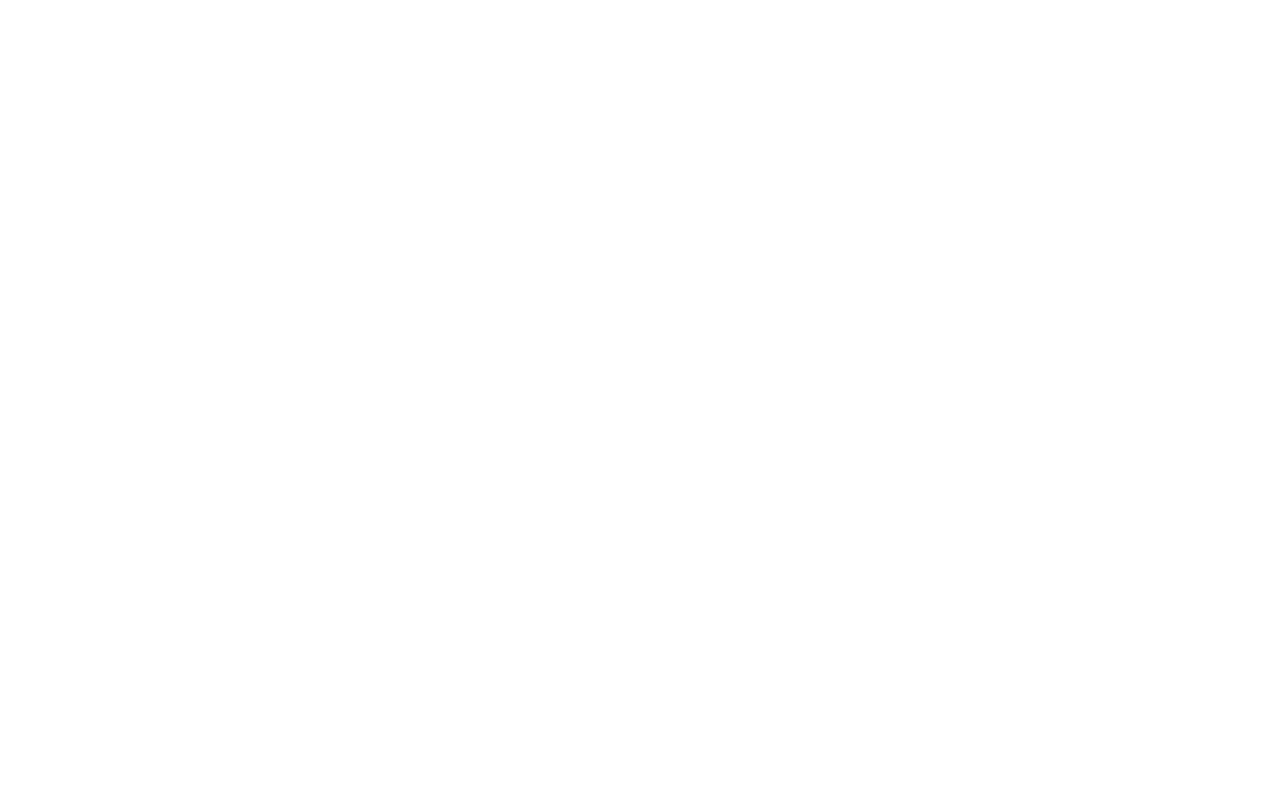
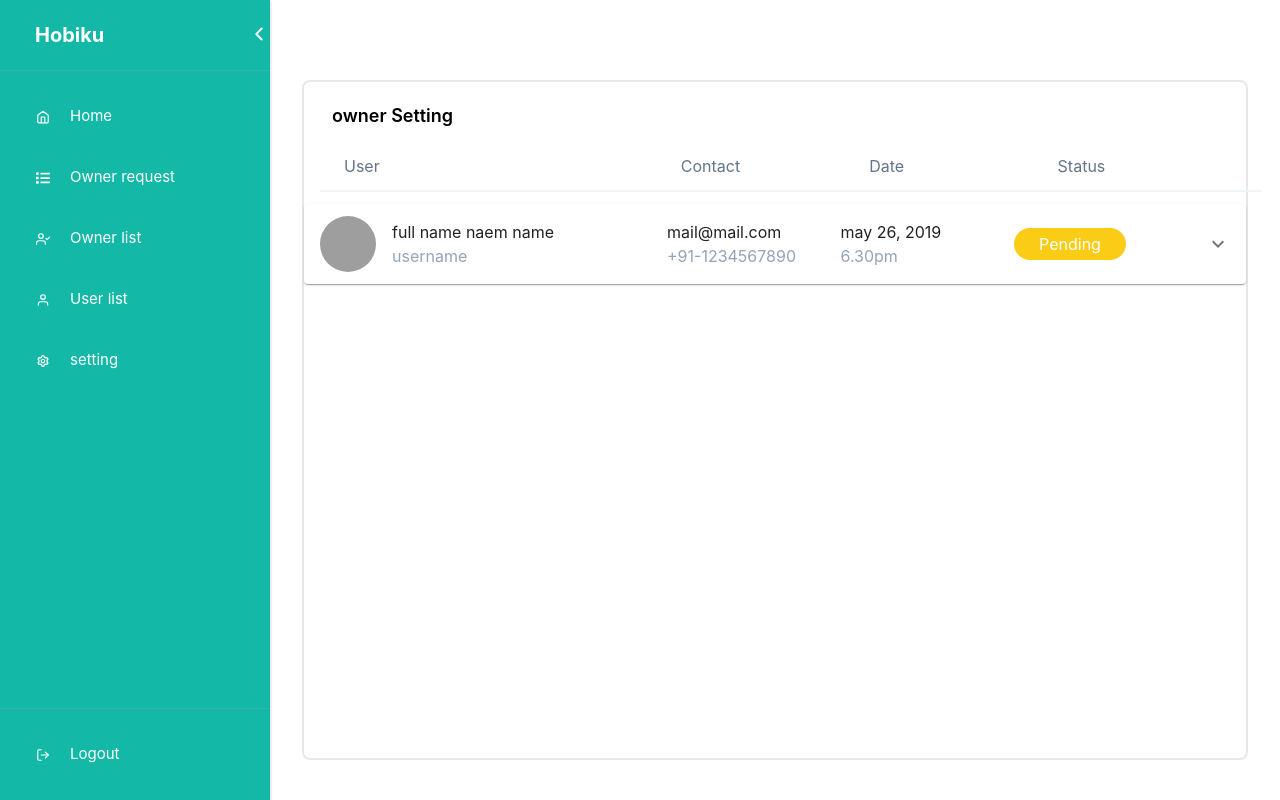
Before and after one commit to ATiarK/Hobiku-booking-sport-arena, a React (Create React App) app: page /admin/setting in a window 1280 px wide. Before the commit this address had no page. Built offline with nearby package versions, Linux system fonts and the light colour scheme; grey boxes are pictures that could not be loaded.

Commit message:
add link to page

```diff
--- a/src/components/sidebar/CustomSidebar.css
+++ b/src/components/sidebar/CustomSidebar.css
@@ -34,6 +34,11 @@
   color: #fff;
   margin: 10px 0px;
   font-weight: medium;
+}
+
+#header .pro-sidebar .pro-menu a {
+  text-decoration: none;
+  color: #fff;
 }
 
 #header
--- a/src/components/sidebar/Sidebar.jsx
+++ b/src/components/sidebar/Sidebar.jsx
@@ -21,8 +21,6 @@
   FiLogOut,
   FiUserCheck,
   FiUser,
-  FiArrowLeftCircle,
-  FiArrowRightCircle,
   FiChevronLeft,
   FiChevronRight,
 } from "react-icons/fi";
@@ -70,25 +68,26 @@
                 className=" hover:bg-emerald-900 active:bg-emerald-900 hover:rounded-full"
                 icon={<FaList />}
               >
-                Owner Request
+                <a href="/admin/">Owner request</a>
               </MenuItem>
               <MenuItem
                 className=" hover:bg-emerald-900 active:bg-emerald-900 hover:rounded-full"
                 icon={<FiUserCheck />}
               >
-                Owner List
+                <a href="/admin/list-owner">Owner list</a>
               </MenuItem>
               <MenuItem
                 className=" hover:bg-emerald-900 active:bg-emerald-900 hover:rounded-full"
                 icon={<FiUser />}
               >
-                User List
+                <a href="/admin/list-user">User list</a>
               </MenuItem>
               <MenuItem
-                className=" hover:bg-emerald-900 active:bg-emerald-900 hover:rounded-full"
+                id="menu-settings-admin"
+                className=" hover:bg-emerald-900 active:bg-emerald-900 hover:rounded-full focus:bg-emerald-900"
                 icon={<BiCog />}
               >
-                Settings
+                <a href="/admin/setting">setting</a>
               </MenuItem>
             </Menu>
           </SidebarContent>
--- a/src/pages/admin/AdminDashboard.jsx
+++ b/src/pages/admin/AdminListOwner.jsx
@@ -1,16 +1,14 @@
 import React from "react";
 import AccordionMui from "../../components/AccordionMui";
+import Sidebar from "../../components/sidebar/Sidebar";
 
-import Sidebar from "../../components/sidebar/Sidebar";
-// import TableDropdown from "../../components/TableDropdown";
-
-export default function AdminDashboard() {
+export default function AdminListOwner() {
   return (
     <div className="w-screen h-screen flex">
       <Sidebar />
       {/* <Accordion /> */}
       <div className="w-full border-2 rounded-lg mb-10 mx-8 mt-20 py-3">
-        <p className="text-lg font-semibold pt-2 pb-6 ml-7"> owner Request</p>
+        <p className="text-lg font-semibold pt-2 pb-6 ml-7"> Owner List</p>
         <div className="flex text-slate-500 mb-3 ">
           <p className="pl-10 basis-2/5">User</p>
           <p className="basis-1/5">Contact</p>
--- /dev/null
+++ b/src/pages/admin/AdminListUser.jsx
@@ -0,0 +1,24 @@
+import React from "react";
+import AccordionMui from "../../components/AccordionMui";
+import Sidebar from "../../components/sidebar/Sidebar";
+
+export default function AdminListUser() {
+  return (
+    <div className="w-screen h-screen flex">
+      <Sidebar />
+      {/* <Accordion /> */}
+      <div className="w-full border-2 rounded-lg mb-10 mx-8 mt-20 py-3">
+        <p className="text-lg font-semibold pt-2 pb-6 ml-7"> User List</p>
+        <div className="flex text-slate-500 mb-3 ">
+          <p className="pl-10 basis-2/5">User</p>
+          <p className="basis-1/5">Contact</p>
+          <p className="basis-1/5">Date</p>
+          <p className="basis-1/5">Status</p>
+        </div>
+        <div className="w-full bg-slate-100 h-0.5 mx-4 mb-3" />
+        {/* <TableDropdown /> */}
+        <AccordionMui />
+      </div>
+    </div>
+  );
+}
--- /dev/null
+++ b/src/pages/admin/AdminOwnerRequest.jsx
@@ -0,0 +1,26 @@
+import React from "react";
+import AccordionMui from "../../components/AccordionMui";
+
+import Sidebar from "../../components/sidebar/Sidebar";
+// import TableDropdown from "../../components/TableDropdown";
+
+export default function AdminOwnerRequest() {
+  return (
+    <div className="w-screen h-screen flex">
+      <Sidebar />
+      {/* <Accordion /> */}
+      <div className="w-full border-2 rounded-lg mb-10 mx-8 mt-20 py-3">
+        <p className="text-lg font-semibold pt-2 pb-6 ml-7"> owner Request</p>
+        <div className="flex text-slate-500 mb-3 ">
+          <p className="pl-10 basis-2/5">User</p>
+          <p className="basis-1/5">Contact</p>
+          <p className="basis-1/5">Date</p>
+          <p className="basis-1/5">Status</p>
+        </div>
+        <div className="w-full bg-slate-100 h-0.5 mx-4 mb-3" />
+        {/* <TableDropdown /> */}
+        <AccordionMui />
+      </div>
+    </div>
+  );
+}
--- /dev/null
+++ b/src/pages/admin/AdminSetting.jsx
@@ -0,0 +1,24 @@
+import React from "react";
+import AccordionMui from "../../components/AccordionMui";
+import Sidebar from "../../components/sidebar/Sidebar";
+
+export default function AdminSetting() {
+  return (
+    <div className="w-screen h-screen flex">
+      <Sidebar />
+      {/* <Accordion /> */}
+      <div className="w-full border-2 rounded-lg mb-10 mx-8 mt-20 py-3">
+        <p className="text-lg font-semibold pt-2 pb-6 ml-7"> owner Setting</p>
+        <div className="flex text-slate-500 mb-3 ">
+          <p className="pl-10 basis-2/5">User</p>
+          <p className="basis-1/5">Contact</p>
+          <p className="basis-1/5">Date</p>
+          <p className="basis-1/5">Status</p>
+        </div>
+        <div className="w-full bg-slate-100 h-0.5 mx-4 mb-3" />
+        {/* <TableDropdown /> */}
+        <AccordionMui />
+      </div>
+    </div>
+  );
+}
--- a/src/routes/Routes.jsx
+++ b/src/routes/Routes.jsx
@@ -1,6 +1,9 @@
 import { BrowserRouter, Route, Routes } from "react-router-dom";
+import AdminListOwner from "../pages/admin/AdminListOwner";
+import AdminListUser from "../pages/admin/AdminListUser";
+import AdminOwnerRequest from "../pages/admin/AdminOwnerRequest";
 
-import AdminDashboard from "../pages/admin/AdminDashboard";
+import AdminSetting from "../pages/admin/AdminSetting";
 import App from "../pages/App";
 import Login from "../pages/Login";
 import Register from "../pages/Register";
@@ -16,7 +19,10 @@
         <Route path="/register" element={<Register />} />
         <Route path="/user" element={<User />} />
         <Route path="/verify" element={<Verify />} />
-        <Route path="/admin" element={<AdminDashboard />} />
+        <Route path="/admin" element={<AdminOwnerRequest />} />
+        <Route path="/admin/setting" element={<AdminSetting />} />
+        <Route path="/admin/list-user" element={<AdminListUser />} />
+        <Route path="/admin/list-owner" element={<AdminListOwner />} />
       </Routes>
     </BrowserRouter>
   );
```
